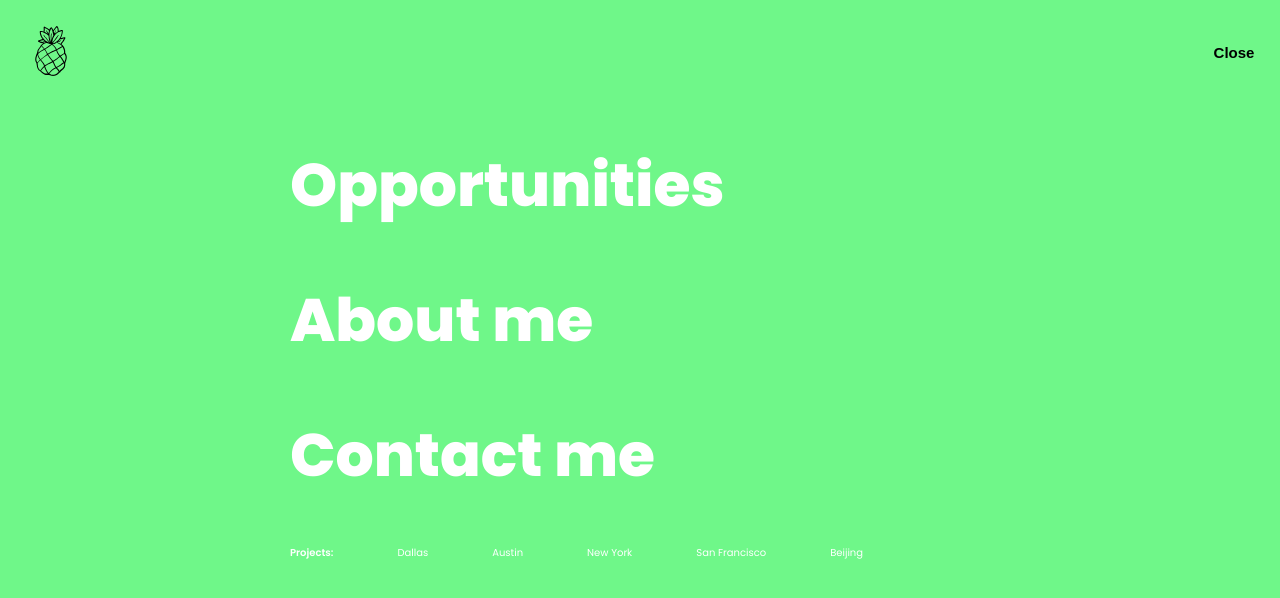
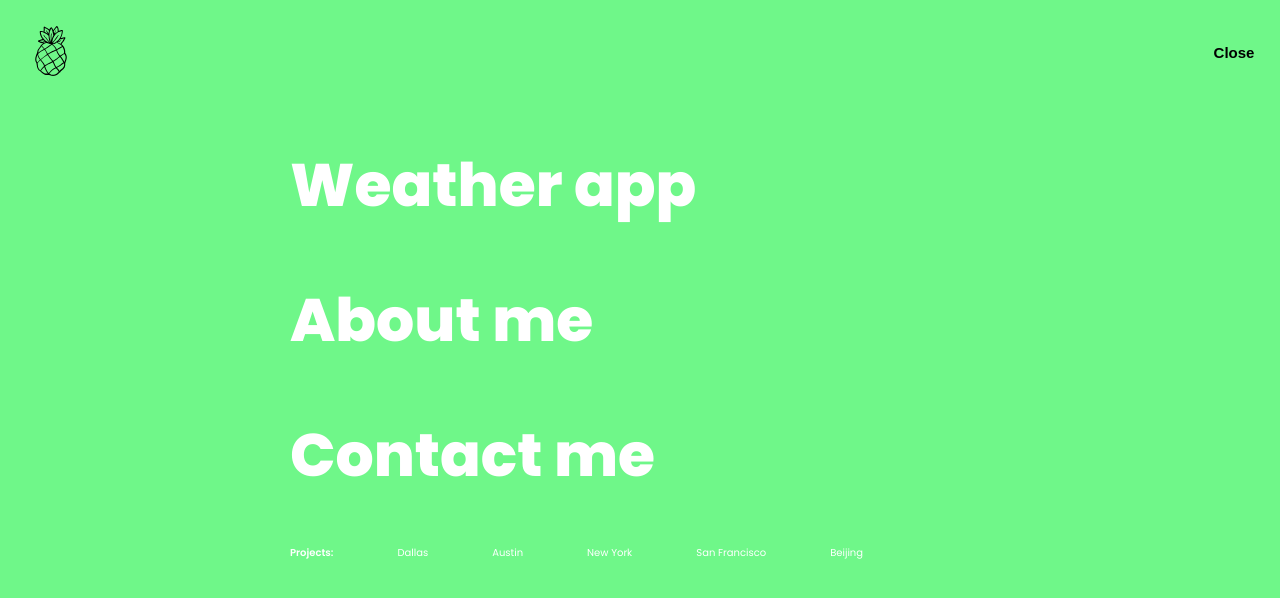
Before and after one commit to Robingorski/my_react_portfolio, a React (Create React App) app: page / in a window 1280 px wide. Both pictures are taken after a click on the button "Menu". Shown: the top 598 px of the page. Built offline with nearby package versions, Linux system fonts and the light colour scheme.

Commit message:
changed name on a category

```diff
--- a/src/components/Hamburger.js
+++ b/src/components/Hamburger.js
@@ -81,7 +81,7 @@ const Hamburger = ({ state }) => {
                       onMouseOut={e => handleHoverExit(e)}
                       ref={el => (line1 = el)}
                       to='/opportunities'>
-                      Opportunities
+                      Weather app
                     </Link>
                   </li>
                   <li>
```
